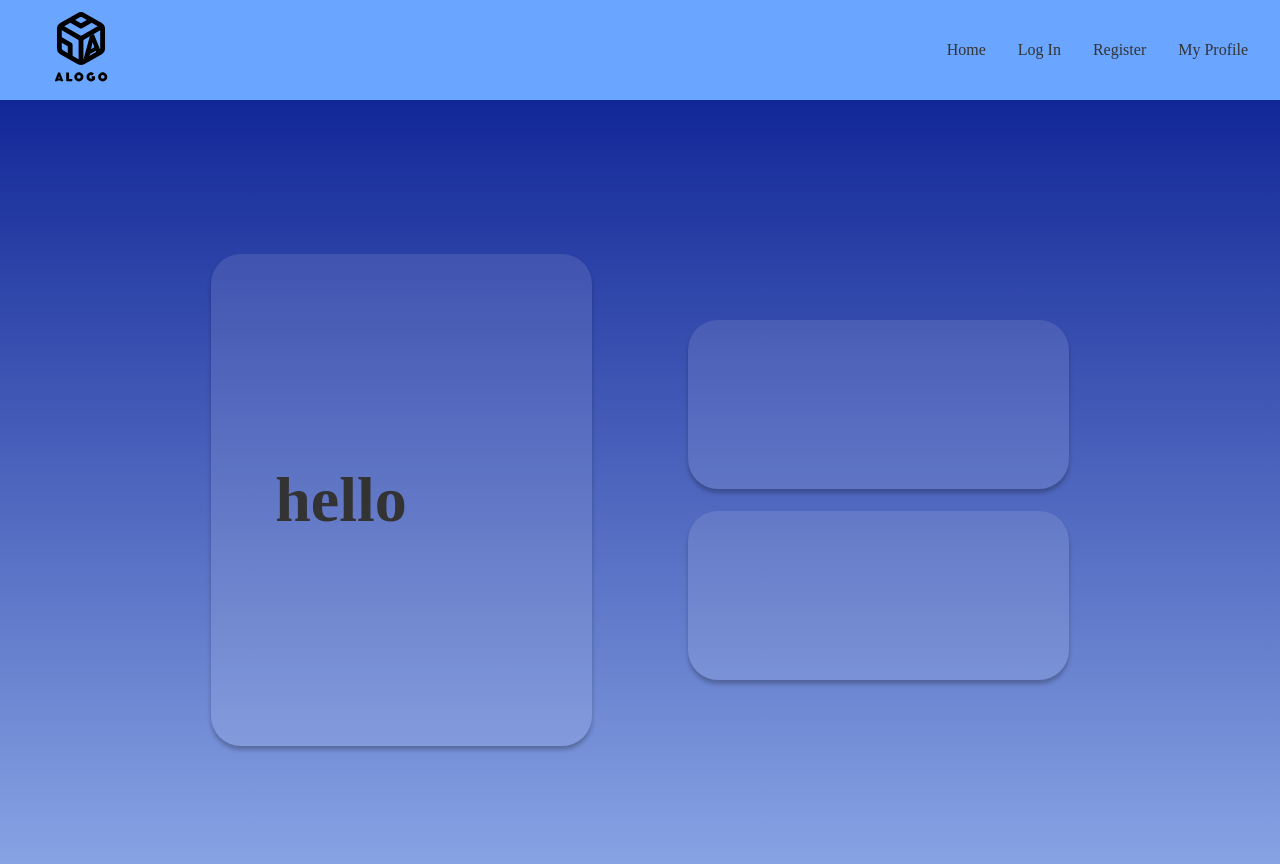
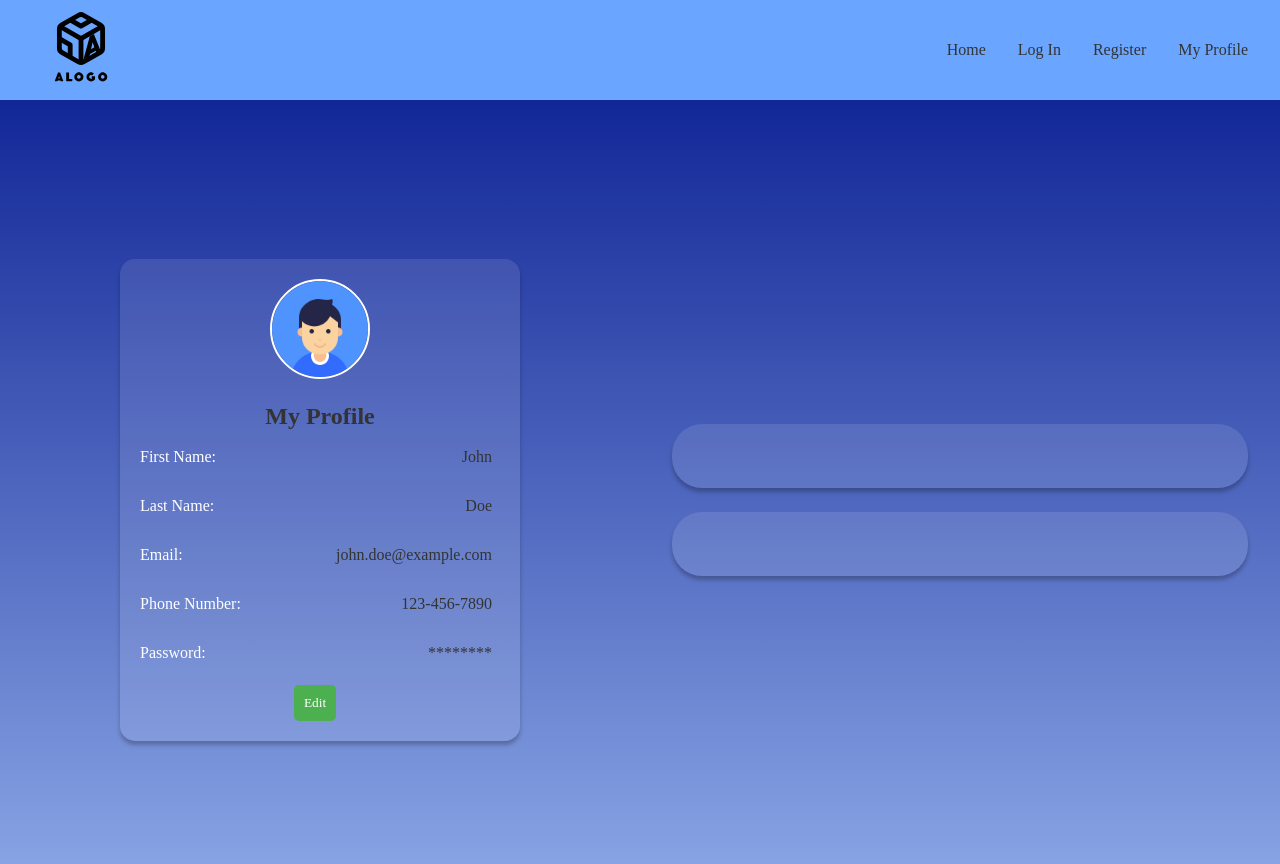
Before and after one commit to Ahmad-Elmahallawy/iCondo, a React (Create React App) app in the folder frontend/: page /Profile in a window 1280 px wide. Shown: the top 864 px of the page. Built offline with nearby package versions, Linux system fonts and the light colour scheme.

Commit message:
Finished the functionality of editing and viewing user profile

```diff
--- /dev/null
+++ b/frontend/src/Components/UserProfile/UserInformation.tsx
@@ -0,0 +1,178 @@
+import React, { useState, ChangeEvent } from "react";
+import "../../Style/UserProfileStyle/UserInformationStyle.css";
+import { FaPen } from "react-icons/fa"; // Assuming you have a library for icons
+
+interface UserData {
+  profilePicture: File | null;
+  firstName: string;
+  lastName: string;
+  email: string;
+  phone: string;
+  password: string;
+}
+
+const UserInformation: React.FC = () => {
+  const defaultProfilePicturePath = "/Assets/default-profile-picture.png";
+
+  const initialUserData: UserData = {
+    profilePicture: null,
+    firstName: "John",
+    lastName: "Doe",
+    email: "john.doe@example.com",
+    phone: "123-456-7890",
+    password: "********",
+  };
+
+  const [userData, setUserData] = useState<UserData>(initialUserData);
+  const [editMode, setEditMode] = useState<boolean>(false);
+
+  const handleEditPictureClick = (): void => {
+    const fileInput = document.getElementById("profilePictureInput");
+    fileInput?.click();
+  };
+
+  const handleSaveClick = (): void => {
+    setEditMode(false);
+    // TODO: Save changes to the server or perform other actions
+  };
+
+  const handleCancelClick = (): void => {
+    setUserData(initialUserData);
+    setEditMode(false);
+  };
+
+  const handleChange = (field: string, value: string): void => {
+    setUserData((prevUserData) => ({
+      ...prevUserData,
+      [field]: value,
+    }));
+  };
+
+  const handleProfilePictureChange = (
+    e: ChangeEvent<HTMLInputElement>
+  ): void => {
+    const file = e.target.files?.[0];
+    if (file) {
+      setUserData((prevUserData) => ({
+        ...prevUserData,
+        profilePicture: file,
+      }));
+    }
+  };
+
+  return (
+    <div className={`user-information-container ${editMode ? 'edit-mode' : ''}`}>
+      <div className="user-information-profile-container">
+        <img
+          className="user-information-profile-picture"
+          src={
+            userData.profilePicture
+              ? URL.createObjectURL(userData.profilePicture)
+              : defaultProfilePicturePath
+          }
+          alt="Profile"
+        />
+        {editMode && (
+          <div
+            className="user-information-edit-picture"
+            onClick={handleEditPictureClick}
+          >
+            <FaPen />
+          </div>
+        )}
+        <input
+          type="file"
+          id="profilePictureInput"
+          accept="image/*"
+          onChange={handleProfilePictureChange}
+          style={{ display: "none" }}
+        />
+      </div>
+      <h2 className="user-information-heading">My Profile</h2>
+      <div className="user-information-field">
+        <label className="user-information-label">First Name:</label>
+        {editMode ? (
+          <input
+            className="user-information-input"
+            type="text"
+            value={userData.firstName}
+            onChange={(e) => handleChange("firstName", e.target.value)}
+          />
+        ) : (
+          <span className="user-information-text">{userData.firstName}</span>
+        )}
+      </div>
+      <div className="user-information-field">
+        <label className="user-information-label">Last Name:</label>
+        {editMode ? (
+          <input
+            className="user-information-input"
+            type="text"
+            value={userData.lastName}
+            onChange={(e) => handleChange("lastName", e.target.value)}
+          />
+        ) : (
+          <span className="user-information-text">{userData.lastName}</span>
+        )}
+      </div>
+      <div className="user-information-field">
+        <label className="user-information-label">Email:</label>
+        {editMode ? (
+          <input
+            className="user-information-input"
+            type="email"
+            value={userData.email}
+            onChange={(e) => handleChange("email", e.target.value)}
+          />
+        ) : (
+          <span className="user-information-text">{userData.email}</span>
+        )}
+      </div>
+      <div className="user-information-field">
+        <label className="user-information-label">Phone Number:</label>
+        {editMode ? (
+          <input
+            className="user-information-input"
+            type="tel"
+            value={userData.phone}
+            onChange={(e) => handleChange("phone", e.target.value)}
+          />
+        ) : (
+          <span className="user-information-text">{userData.phone}</span>
+        )}
+      </div>
+      <div className="user-information-field">
+        <label className="user-information-label">Password:</label>
+        {editMode ? (
+          <input
+            className="user-information-input"
+            type="password"
+            value={userData.password}
+            onChange={(e) => handleChange("password", e.target.value)}
+          />
+        ) : (
+          <span className="user-information-text">{userData.password}</span>
+        )}
+      </div>
+      {editMode ? (
+        <div>
+          <button className="user-information-button" onClick={handleSaveClick}>
+            Save Changes
+          </button>
+          <button
+            className="user-information-button user-information-cancel-button"
+            onClick={handleCancelClick}
+          >
+            Cancel
+          </button>
+        </div>
+      ) : (
+        <button className="user-information-button" onClick={() => setEditMode(true)}>
+          Edit
+        </button>
+      )}
+    </div>
+  );
+};
+
+export default UserInformation;
--- a/frontend/src/Pages/UserProfileLandingPage.tsx
+++ b/frontend/src/Pages/UserProfileLandingPage.tsx
@@ -1,13 +1,12 @@
 import React from "react";
 import "../Style/UserProfileStyle/UserProfilePageStyle.css";
+import UserInformation from "../Components/UserProfile/UserInformation";
 
 const UserProfilePage = () => {
   return (
     <div className="user-profile-container">
       <div className="myprofile-container">
-        <div className="myprofile-content">
-          <h1>hello</h1>
-        </div>
+          <UserInformation />
       </div>
       <div className="properties-and-requests-container">
         <div className="properties-content"></div>
--- /dev/null
+++ b/frontend/src/Style/UserProfileStyle/UserInformationStyle.css
@@ -0,0 +1,82 @@
+/* UserInformationStyle.css */
+
+.user-information-container {
+  display: flex;
+  flex-direction: column;
+  align-items: center;
+  padding: 20px;
+  border-radius: 15px;
+  background: rgba(255, 255, 255, 0.1);
+  box-shadow: 0px 4px 4px 0px rgba(0, 0, 0, 0.25);
+  width: 100%;
+  max-width: 400px;
+  margin: 20px;
+  position: relative;
+}
+
+.user-information-profile-container {
+  position: relative;
+  margin-bottom: 20px;
+}
+
+.user-information-profile-picture {
+  width: 100px;
+  height: 100px;
+  object-fit: cover;
+  border-radius: 50%;
+  border: 2px solid #fff;
+}
+
+.user-information-edit-picture {
+  position: absolute;
+  bottom: 0;
+  right: 0;
+  background: #fff;
+  border-radius: 50%;
+  padding: 5px;
+  cursor: pointer;
+  display: flex;
+  align-items: center;
+  justify-content: center;
+}
+
+.user-information-heading {
+  font-size: 1.5rem;
+  margin-bottom: 10px;
+}
+
+.user-information-field {
+  display: flex;
+  flex-direction: row;
+  justify-content: space-between;
+  width: 100%;
+  align-items: center;
+  margin-bottom: 15px;
+}
+
+.user-information-label {
+  margin-right: 10px;
+  text-align: left !important;
+  color: #fff;
+}
+
+.user-information-input,
+.user-information-text {
+  padding: 8px;
+  border-radius: 5px;
+  text-align: right;
+}
+
+.user-information-button {
+  padding: 10px;
+  background-color: #4caf50;
+  color: #fff;
+  border: none;
+  border-radius: 5px;
+  cursor: pointer;
+  margin-right: 10px;
+}
+
+.user-information-cancel-button {
+  background-color: #ff4444;
+}
--- a/frontend/src/Style/UserProfileStyle/UserProfilePageStyle.css
+++ b/frontend/src/Style/UserProfileStyle/UserProfilePageStyle.css
@@ -1,61 +1,39 @@
-
 .user-profile-container  {
     display: flex;
     justify-content: center;
-    align-items: center;
+    align-items: stretch;
     background: linear-gradient( #122797, #8da9e7);
     height: 100vh;
-  }
+}
 
 .myprofile-container, .properties-and-requests-container {
     display: flex;
     flex-direction: column;
     justify-content: center;
-    align-items: end;
+    align-items: center;
     width: 50%;
-    padding: 3rem;
-    height: 100vh;
+    padding: 2rem;
+    height: 100%;
 }
 
-.properties-and-requests-container {
-    display: flex;
-    flex-direction: column;
-    justify-content: center;
-    align-items: start;
-    width: 50%;
-    padding: 3rem;
-    height: 100vh;
-}
-
-.myprofile-content {
-    border-radius: 30px;
-    background: rgba(255, 255, 255, 0.1);
-    box-shadow: 0px 4px 4px 0px rgba(0, 0, 0, 0.25);
-    width: 70%;
-    padding: 4rem;
-    display: flex;
-    justify-content: center;
-    flex-direction: column;
-    height: 70%;
-}
-
+.myprofile-content,
 .properties-content,
 .requests-content {
     border-radius: 30px;
     background: rgba(255, 255, 255, 0.1);
     box-shadow: 0px 4px 4px 0px rgba(0, 0, 0, 0.25);
-    width: 70%;
-    padding: 4rem;
-    height: 24%;
+    width: 100%;
+    padding: 2rem;
+    margin: 1rem 0;
     display: flex;
     justify-content: center;
-    flex-direction: column;
+    align-items: center;
 }
 
 .requests-content {
-    margin-top: 2%
+    margin-top: 2%;
 }
 
 .properties-content {
-    margin-bottom: 2%
+    margin-bottom: 2%;
 }
```
Also changed, not shown: frontend/public/Assets/default-profile-picture.png (added).
